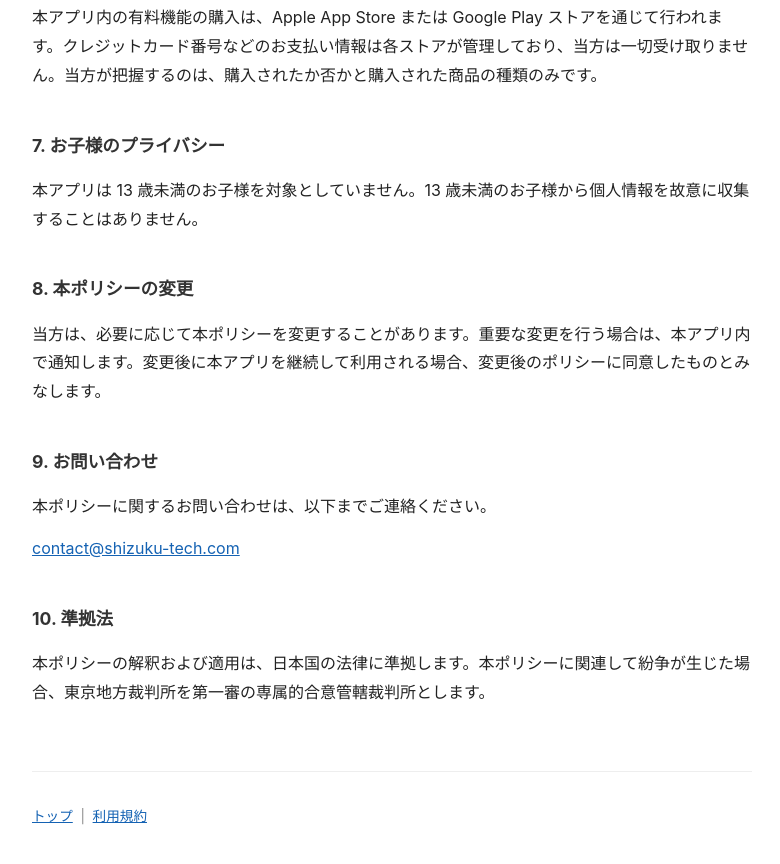
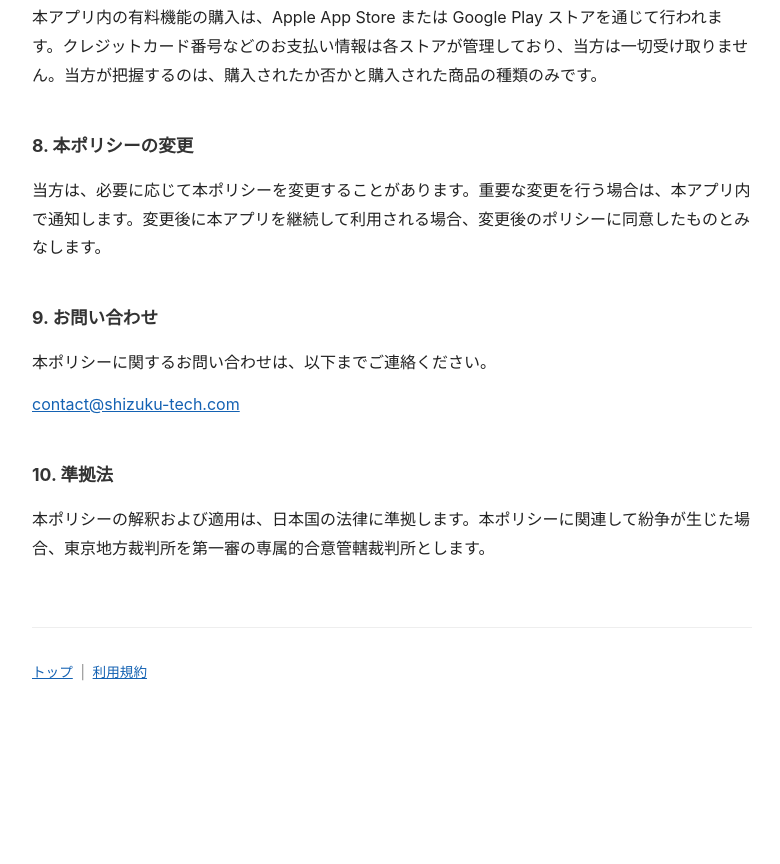
Before and after one commit to shizukutechstudio/shizukutechstudio.github.io, a plain HTML site: page scenecam/privacy.html in a window 1280 px wide. Shown: the part 1530-2394 px from the top of the page, without its empty margins (248-1028 px from the left). After the commit the page ends 2278 px from the top, so only its background shows below. Drawn offline with Linux system fonts and the light colour scheme.

Commit message:
Update privacy.html

```diff
--- a/scenecam/privacy.html
+++ b/scenecam/privacy.html
@@ -57,9 +57,6 @@
   <h2>6. 課金情報について</h2>
   <p>本アプリ内の有料機能の購入は、Apple App Store または Google Play ストアを通じて行われます。クレジットカード番号などのお支払い情報は各ストアが管理しており、当方は一切受け取りません。当方が把握するのは、購入されたか否かと購入された商品の種類のみです。</p>
 
-  <h2>7. お子様のプライバシー</h2>
-  <p>本アプリは 13 歳未満のお子様を対象としていません。13 歳未満のお子様から個人情報を故意に収集することはありません。</p>
-
   <h2>8. 本ポリシーの変更</h2>
   <p>当方は、必要に応じて本ポリシーを変更することがあります。重要な変更を行う場合は、本アプリ内で通知します。変更後に本アプリを継続して利用される場合、変更後のポリシーに同意したものとみなします。</p>
 
```
